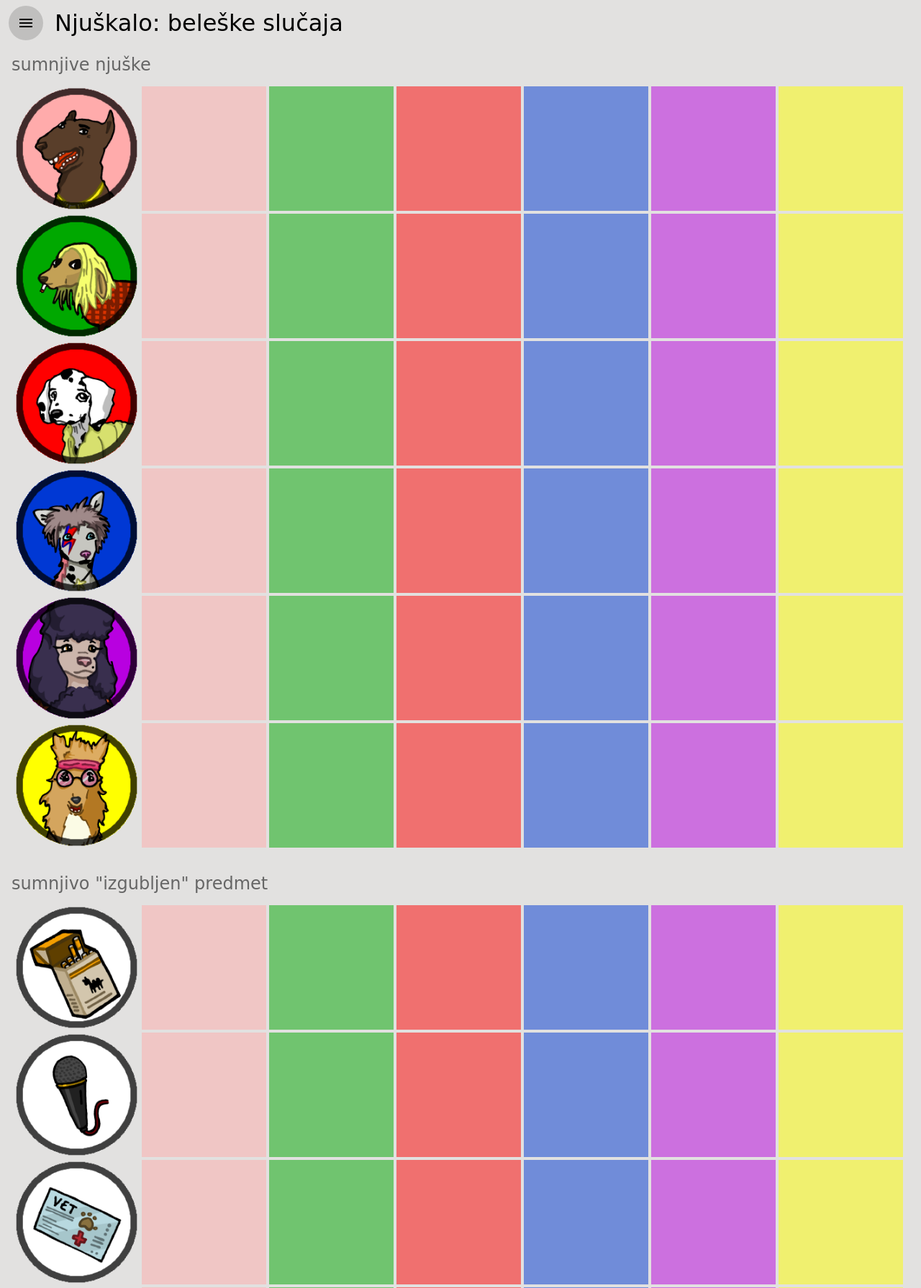
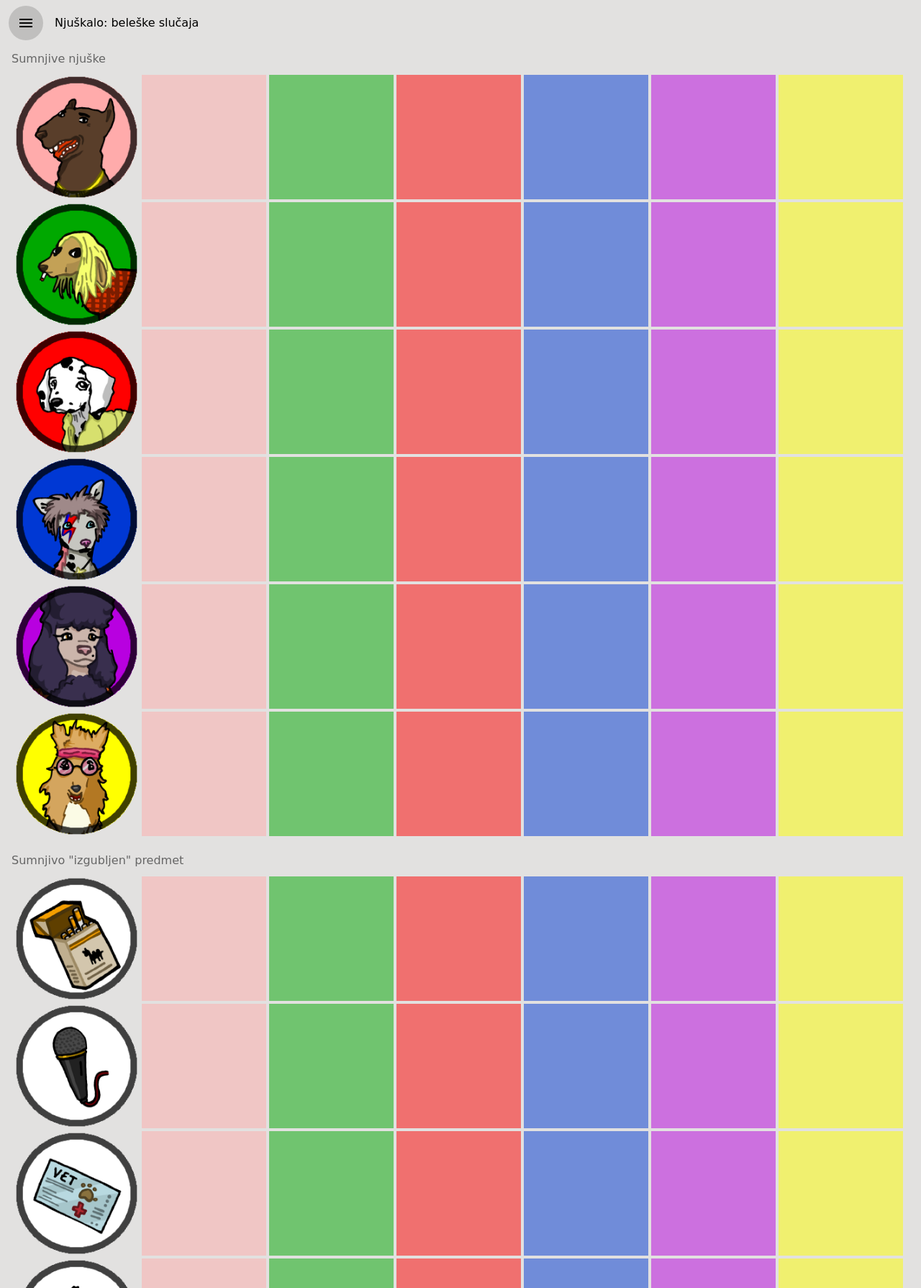
Before and after one commit to thephabulousphantom/thephabulousphantom.github.io, a PHP site: page / in a window 1280 px wide. Shown: the top 1790 px of the page at 72% size. Run offline with PHP 8.4, Linux system fonts and the light colour scheme.

Commit message:
even more layout fixes

```diff
--- a/kB.Njuskalo/index.html
+++ b/kB.Njuskalo/index.html
@@ -97,7 +97,7 @@
             <!-- left slide-out menu -->
             <div class="njuskalo-drawer mdl-layout__drawer">
                 <header class="njuskalo-drawer-header">
-                    <img src="./icons/njuskalo-icon-192.png"/><span></span>
+                    <img src="./icons/njuskalo-icon.png"/><span></span>
                 </header>
                 <nav class="mdl-navigation">
                     <div class="mdl-layout-spacer"></div>
--- a/kB.Njuskalo/njuskalo.css
+++ b/kB.Njuskalo/njuskalo.css
@@ -179,6 +179,7 @@ div {
 
 .njuskalo-layout .njuskalo-drawer-header img {
 
+    padding-top: 20px;
     width: 144px;
     height: 144px;
 }
--- a/kB.Njuskalo/templates/game.css
+++ b/kB.Njuskalo/templates/game.css
@@ -7,7 +7,7 @@
 
     padding-top: 6px;
     padding-left: 60px;
-    font-size: 32px;
+    font-size: 16px;
     height: 48px;
     color: #000;
 }
@@ -52,15 +52,15 @@
 #gameContainer #content .label {
 
     display: block;
-    padding-top: 16px;
-    font-size: 24px;
+    padding-top: 8px;
+    font-size: 16px;
     color: #666;
 }
 
 #gameContainer #content .section {
 
     display: block;
-    margin: 16px 0px 16px 0px;
+    margin: 8px 0px 8px 0px;
     padding: 4px;
 }
 
--- a/kB.Njuskalo/templates/game.handlebars
+++ b/kB.Njuskalo/templates/game.handlebars
@@ -8,7 +8,7 @@
     <div id="header">
         Njuškalo: beleške slučaja
     </div>
-    <div class="label">sumnjive njuške</div>
+    <div class="label">Sumnjive njuške</div>
     <div class="section">
         <div class="row"><div class="double cell"></div><div class="clickable cell fred"></div><div class="clickable cell kurt"></div><div class="clickable cell dolores"></div><div class="clickable cell dejvid"></div><div class="clickable cell ejmi"></div><div class="clickable cell dzenis"></div></div>
         <div class="row"><div class="double cell"></div><div class="clickable cell fred"></div><div class="clickable cell kurt"></div><div class="clickable cell dolores"></div><div class="clickable cell dejvid"></div><div class="clickable cell ejmi"></div><div class="clickable cell dzenis"></div></div>
@@ -18,7 +18,7 @@
         <div class="row"><div class="double cell"></div><div class="clickable cell fred"></div><div class="clickable cell kurt"></div><div class="clickable cell dolores"></div><div class="clickable cell dejvid"></div><div class="clickable cell ejmi"></div><div class="clickable cell dzenis"></div></div>
     </div>
 
-    <div class="label">sumnjivo "izgubljen" predmet</div>
+    <div class="label">Sumnjivo "izgubljen" predmet</div>
     <div class="section">
         <div class="row"><div class="double cell"></div><div class="clickable cell fred"></div><div class="clickable cell kurt"></div><div class="clickable cell dolores"></div><div class="clickable cell dejvid"></div><div class="clickable cell ejmi"></div><div class="clickable cell dzenis"></div></div>
         <div class="row"><div class="double cell"></div><div class="clickable cell fred"></div><div class="clickable cell kurt"></div><div class="clickable cell dolores"></div><div class="clickable cell dejvid"></div><div class="clickable cell ejmi"></div><div class="clickable cell dzenis"></div></div>
@@ -28,7 +28,7 @@
         <div class="row"><div class="double cell"></div><div class="clickable cell fred"></div><div class="clickable cell kurt"></div><div class="clickable cell dolores"></div><div class="clickable cell dejvid"></div><div class="clickable cell ejmi"></div><div class="clickable cell dzenis"></div></div>
     </div>
 
-    <div class="label">sumnjivo prekopano mesto</div>
+    <div class="label">Sumnjivo prekopano mesto</div>
     <div class="section">
         <div class="row"><div class="double cell"></div><div class="clickable cell fred"></div><div class="clickable cell kurt"></div><div class="clickable cell dolores"></div><div class="clickable cell dejvid"></div><div class="clickable cell ejmi"></div><div class="clickable cell dzenis"></div></div>
         <div class="row"><div class="double cell"></div><div class="clickable cell fred"></div><div class="clickable cell kurt"></div><div class="clickable cell dolores"></div><div class="clickable cell dejvid"></div><div class="clickable cell ejmi"></div><div class="clickable cell dzenis"></div></div>
```
